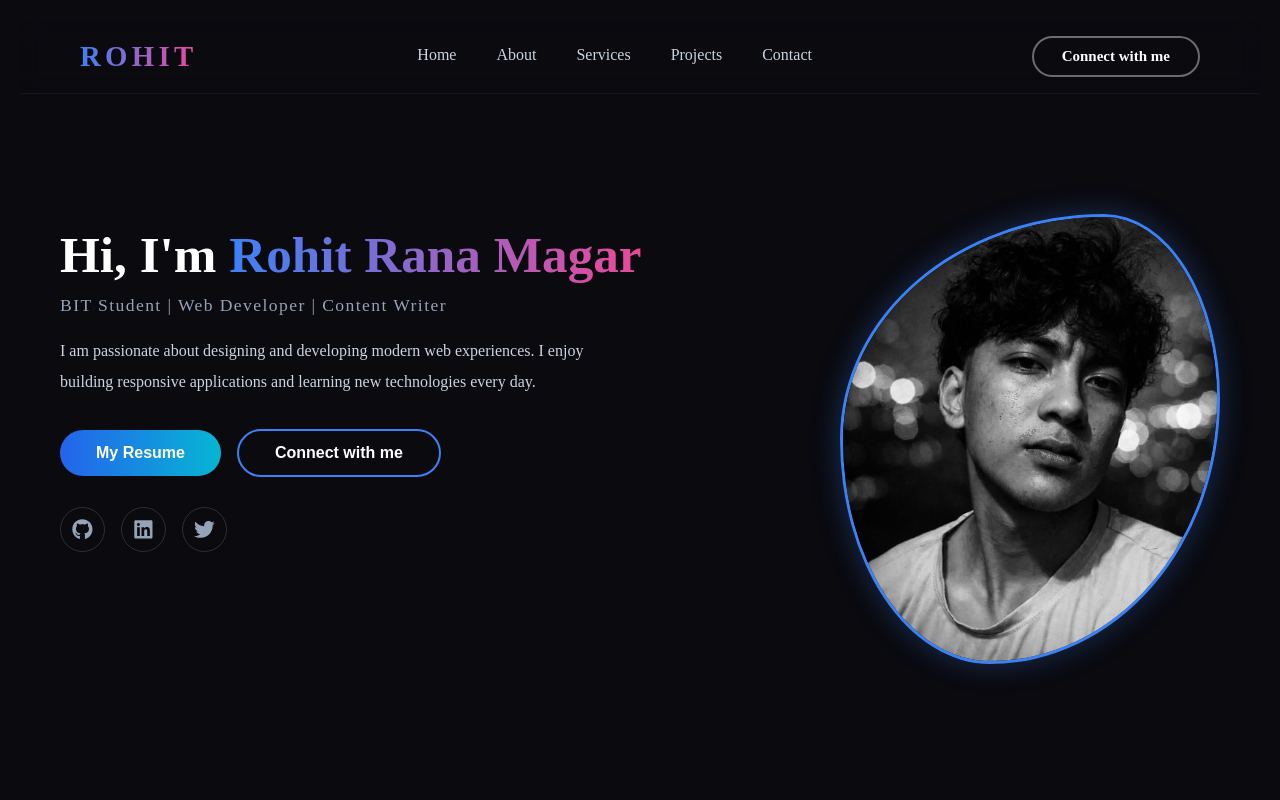
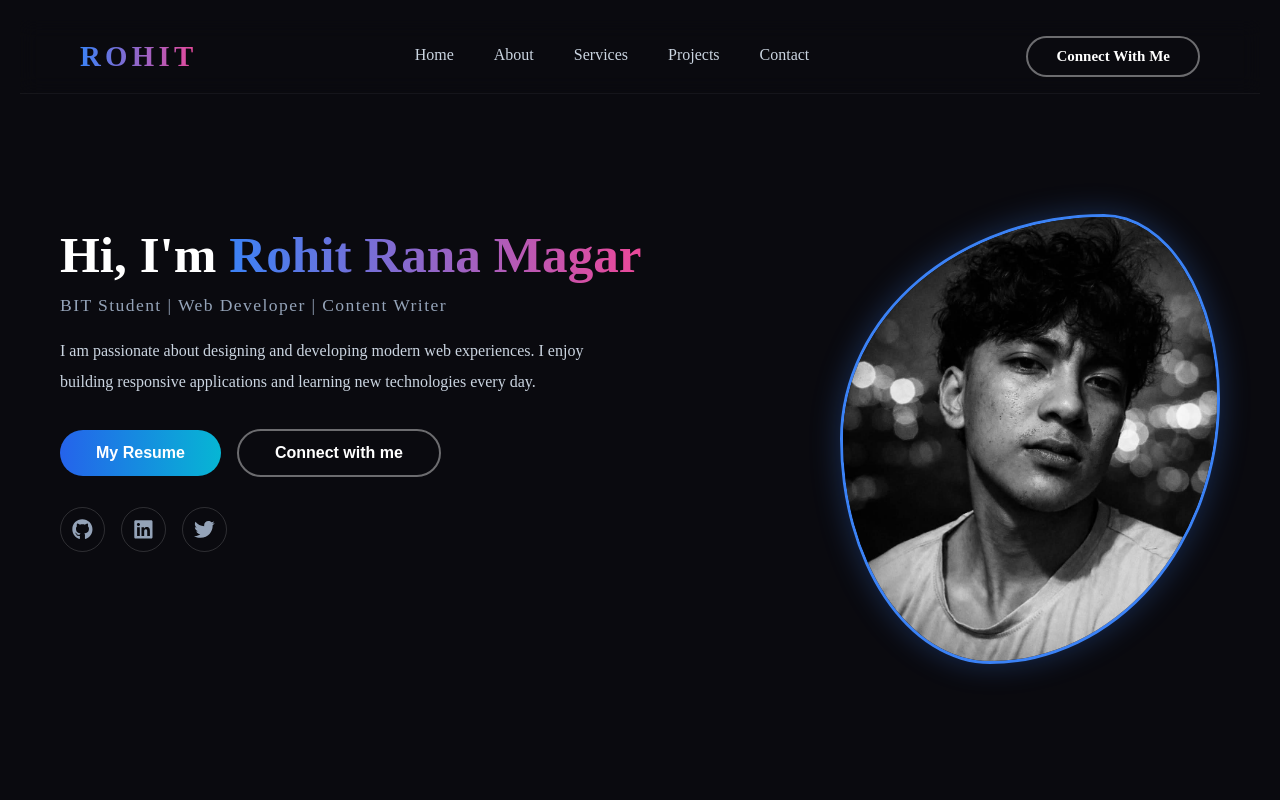
Before and after one commit to RohitRanaMagar/Portfolio, a React (Vite) app: page / in a window 1280 px wide. Shown: the top 800 px of the page. Built offline with nearby package versions, Linux system fonts and the light colour scheme.

Commit message:
Style Connect With Me links consistently in hero and navbar

```diff
--- a/src/Components/Navbar/navbar.css
+++ b/src/Components/Navbar/navbar.css
@@ -74,6 +74,11 @@
     transition: 0.3s;
 }
 
+.Connectwithme a {
+    text-decoration: none;
+    color: inherit;
+}
+
 .Connectwithme:hover {
     background: linear-gradient(to right, #2563eb, #06b6d4);
     border-color: transparent;
@@ -118,10 +123,10 @@
         z-index: 999;
     }
 
-    /* .open class makes it visible */
-    .nav-menu.open { right: 0; }
+    .nav-menu.open {
+        right: 0;
+    }
 
-    /* show close icon inside menu */
     .nav-close {
         display: block;
         align-self: flex-end;
@@ -175,6 +180,12 @@
     .nav-menu li:active a {
         color: #fff;
     }
+    .Connectwithme a:hover {
+        color: inherit;
+    }
+    .Connectwithme a:active {
+        color: inherit;
+    }
     .Connectwithme:hover {
         background: transparent;
         border-color: rgba(255, 255, 255, 0.4);
--- a/src/Components/Navbar/navbar.jsx
+++ b/src/Components/Navbar/navbar.jsx
@@ -28,7 +28,7 @@ function Navbar(){
                 <li><a href="#contact"  onClick={() => setMenuOpen(false)}>Contact</a></li>
             </ul>
             <div className="Connectwithme">
-                Connect with me
+                <a href="https://www.facebook.com/rohit.rana.magar.717199/" target="_blank">Connect With Me</a>
             </div>
         </header>
     )
--- a/src/Components/pages/hero.jsx
+++ b/src/Components/pages/hero.jsx
@@ -19,7 +19,7 @@ function Hero(){
     <div className="hero_action">
       <div className="CV">
         <button>My Resume</button>
-        <button>Connect with me</button>
+        <button><a href="https://www.facebook.com/rohit.rana.magar.717199/" target="_blank">Connect with me</a></button>
       </div>
       <div className="hero_social">
         <a href="https://github.com" target="_blank"><FaGithub /></a>
--- a/src/Components/pages/styles/hero.css
+++ b/src/Components/pages/styles/hero.css
@@ -98,13 +98,18 @@
     cursor: pointer;
     background: transparent;
     color: #fff;
-    border: 2px solid #3b82f6;
-    transition: transform 0.3s, background 0.3s, color 0.3s;
+    border: 2px solid rgba(255, 255, 255, 0.4);
+    transition: 0.3s;
+}
+
+.CV button:last-child a {
+    text-decoration: none;
+    color: inherit;
 }
 
 .CV button:last-child:hover {
-    background: #3b82f6;
-    color: #fff;
+    background: linear-gradient(to right, #2563eb, #06b6d4);
+    border-color: transparent;
     transform: scale(1.05);
 }
 .hero_social {
@@ -199,13 +204,19 @@
     }
     .CV button:last-child:hover {
         background: transparent;
-        color: #fff;
+        border-color: rgba(255, 255, 255, 0.4);
         transform: none;
     }
     .CV button:last-child:active {
-        background: #3b82f6;
-        color: #fff;
+        background: linear-gradient(to right, #2563eb, #06b6d4);
+        border-color: transparent;
         transform: scale(1.05);
+    }
+    .CV button:last-child a:hover {
+        color: inherit;
+    }
+    .CV button:last-child a:active {
+        color: inherit;
     }
     .hero_social a:hover {
         border-color: rgba(255, 255, 255, 0.15);
```
